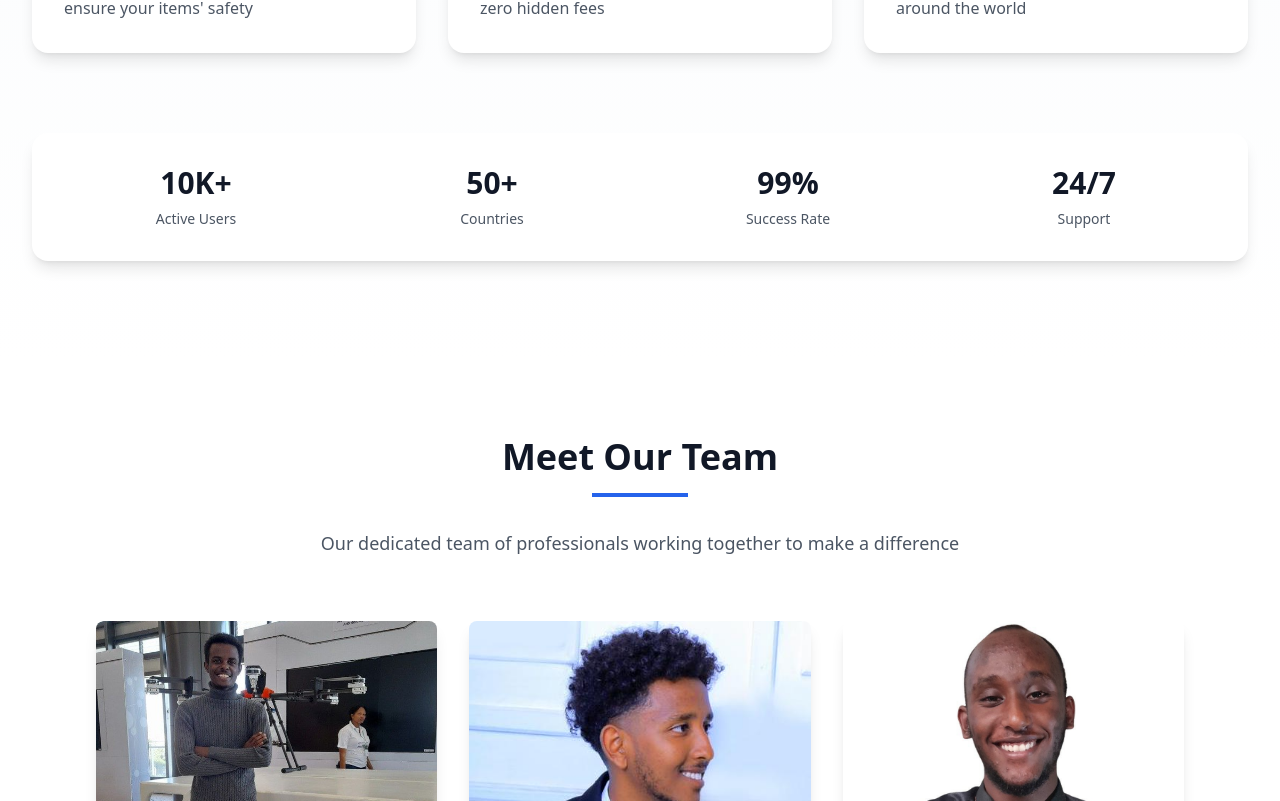
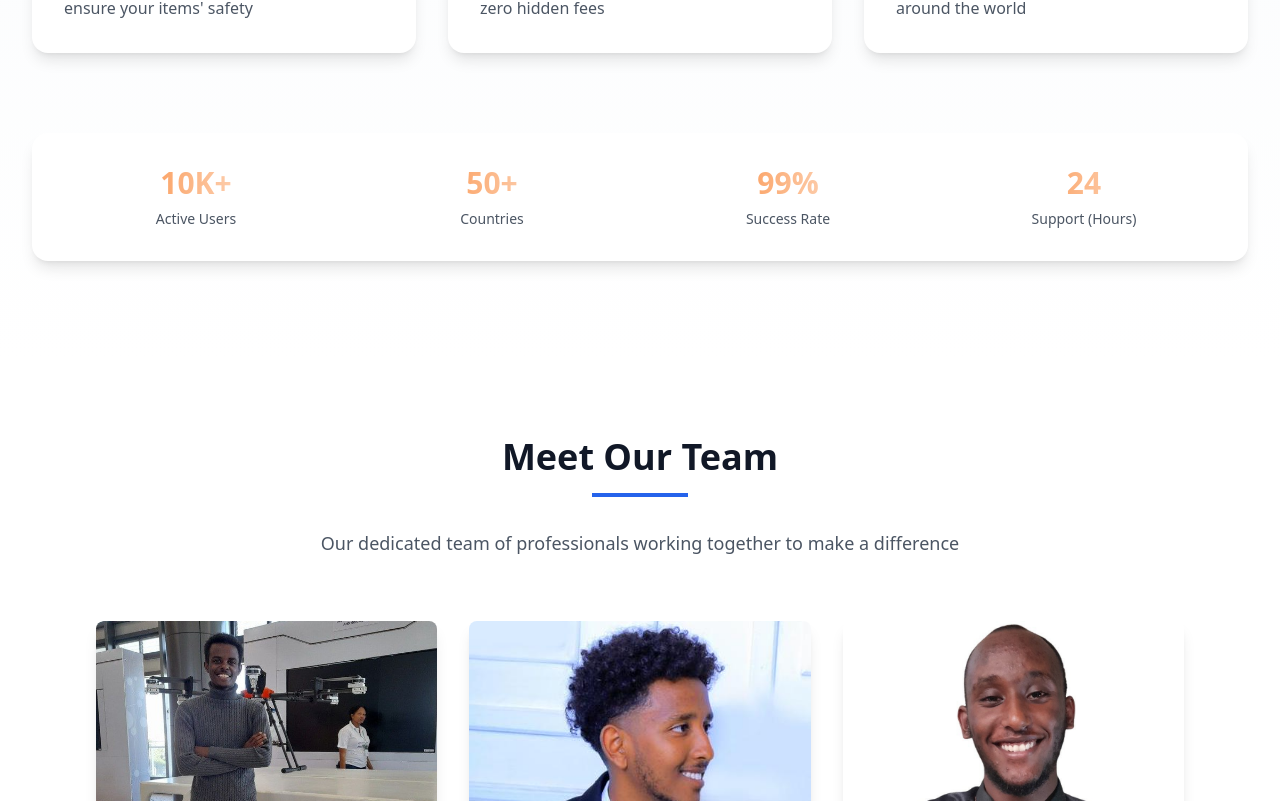
Before and after one commit to CarryEthiopia/TemporaryFrontend, a React (Vite) app: page / in a window 1280 px wide. Shown: the part 2059-2860 px from the top of the page. Built offline with nearby package versions, Linux system fonts and the light colour scheme.

Commit message:
Update what we offer section

```diff
--- a/src/components/WhatWeOffer.jsx
+++ b/src/components/WhatWeOffer.jsx
@@ -1,4 +1,4 @@
-import React from "react";
+import React, { useState, useEffect } from "react";
 import { motion } from "framer-motion";
 import { FiShield, FiDollarSign, FiGlobe } from "react-icons/fi";
 
@@ -7,7 +7,8 @@ const WhatWeOffer = () => {
     {
       icon: <FiShield className="w-6 h-6" />,
       title: "Secure Deliveries",
-      description: "Verified travelers and encrypted payments ensure your items' safety",
+      description:
+        "Verified travelers and encrypted payments ensure your items' safety",
       color: "from-orange-400 to-orange-600",
     },
     {
@@ -22,6 +23,13 @@ const WhatWeOffer = () => {
       description: "Connect with trusted travelers from around the world",
       color: "from-blue-400 to-blue-600",
     },
+  ];
+
+  const stats = [
+    { finalValue: 10, label: "Active Users", suffix: "K+" },
+    { finalValue: 50, label: "Countries", suffix: "+" },
+    { finalValue: 99, label: "Success Rate", suffix: "%" },
+    { finalValue: 24, label: "Support (Hours)" },
   ];
 
   return (
@@ -39,7 +47,8 @@ const WhatWeOffer = () => {
           </h2>
           <div className="w-20 h-1 bg-orange-600 mx-auto rounded-full mb-6" />
           <p className="text-gray-600 max-w-2xl mx-auto text-lg">
-            Experience seamless global deliveries with our comprehensive suite of services
+            Experience seamless global deliveries with our comprehensive suite
+            of services
           </p>
         </motion.div>
 
@@ -57,7 +66,9 @@ const WhatWeOffer = () => {
                 {/* Card */}
                 <div className="relative z-10 h-full bg-white rounded-2xl p-8 shadow-lg hover:shadow-xl transition-shadow duration-300">
                   {/* Icon */}
-                  <div className={`w-14 h-14 rounded-xl bg-gradient-to-r ${offer.color} text-white flex items-center justify-center mb-6 transform group-hover:scale-110 transition-transform duration-300`}>
+                  <div
+                    className={`w-14 h-14 rounded-xl bg-gradient-to-r ${offer.color} text-white flex items-center justify-center mb-6 transform group-hover:scale-110 transition-transform duration-300`}
+                  >
                     {offer.icon}
                   </div>
 
@@ -74,7 +85,9 @@ const WhatWeOffer = () => {
                 </div>
 
                 {/* Background Decoration */}
-                <div className={`absolute -inset-0.5 bg-gradient-to-r ${offer.color} rounded-2xl blur opacity-0 group-hover:opacity-30 transition duration-300`} />
+                <div
+                  className={`absolute -inset-0.5 bg-gradient-to-r ${offer.color} rounded-2xl blur opacity-0 group-hover:opacity-30 transition duration-300`}
+                />
               </div>
             </motion.div>
           ))}
@@ -87,20 +100,13 @@ const WhatWeOffer = () => {
           viewport={{ once: true }}
           className="mt-20 grid grid-cols-2 md:grid-cols-4 gap-8 bg-white rounded-2xl p-8 shadow-lg"
         >
-          {[
-            { value: "10K+", label: "Active Users" },
-            { value: "50+", label: "Countries" },
-            { value: "99%", label: "Success Rate" },
-            { value: "24/7", label: "Support" },
-          ].map((stat, index) => (
-            <div key={index} className="text-center">
-              <div className="text-3xl font-bold text-gray-900 mb-2">
-                {stat.value}
-              </div>
-              <div className="text-sm text-gray-600">
-                {stat.label}
-              </div>
-            </div>
+          {stats.map((stat, index) => (
+            <CountUpStat
+              key={index}
+              finalValue={stat.finalValue}
+              label={stat.label}
+              suffix={stat.suffix || ""}
+            />
           ))}
         </motion.div>
       </div>
@@ -108,4 +114,32 @@ const WhatWeOffer = () => {
   );
 };
 
+const CountUpStat = ({ finalValue, label, suffix }) => {
+  const [value, setValue] = useState(0);
+
+  useEffect(() => {
+    let currentValue = 0;
+    const increment = Math.ceil(finalValue / 100); // Adjust for smoother counting
+    const interval = setInterval(() => {
+      currentValue += increment;
+      if (currentValue >= finalValue) {
+        currentValue = finalValue;
+        clearInterval(interval);
+      }
+      setValue(currentValue);
+    }, 30); // Speed of counting (adjust as needed)
+    return () => clearInterval(interval);
+  }, [finalValue]);
+
+  return (
+    <div className="text-center">
+      <div className="text-3xl font-extrabold text-transparent bg-clip-text bg-gradient-to-r from-orange-500 #F66F1E  mb-2">
+        {value.toLocaleString()}
+        {suffix}
+      </div>
+      <div className="text-sm text-gray-600">{label}</div>
+    </div>
+  );
+};
+
 export default WhatWeOffer;
```
